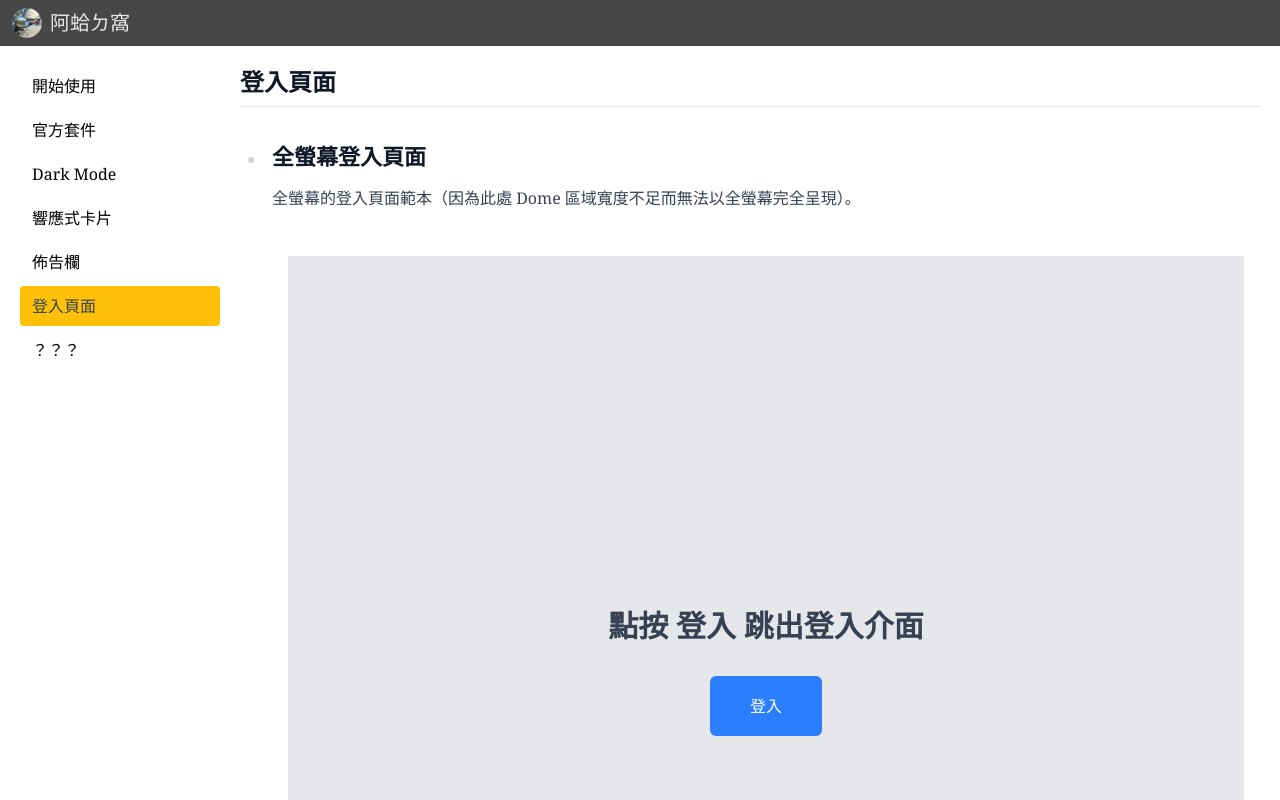
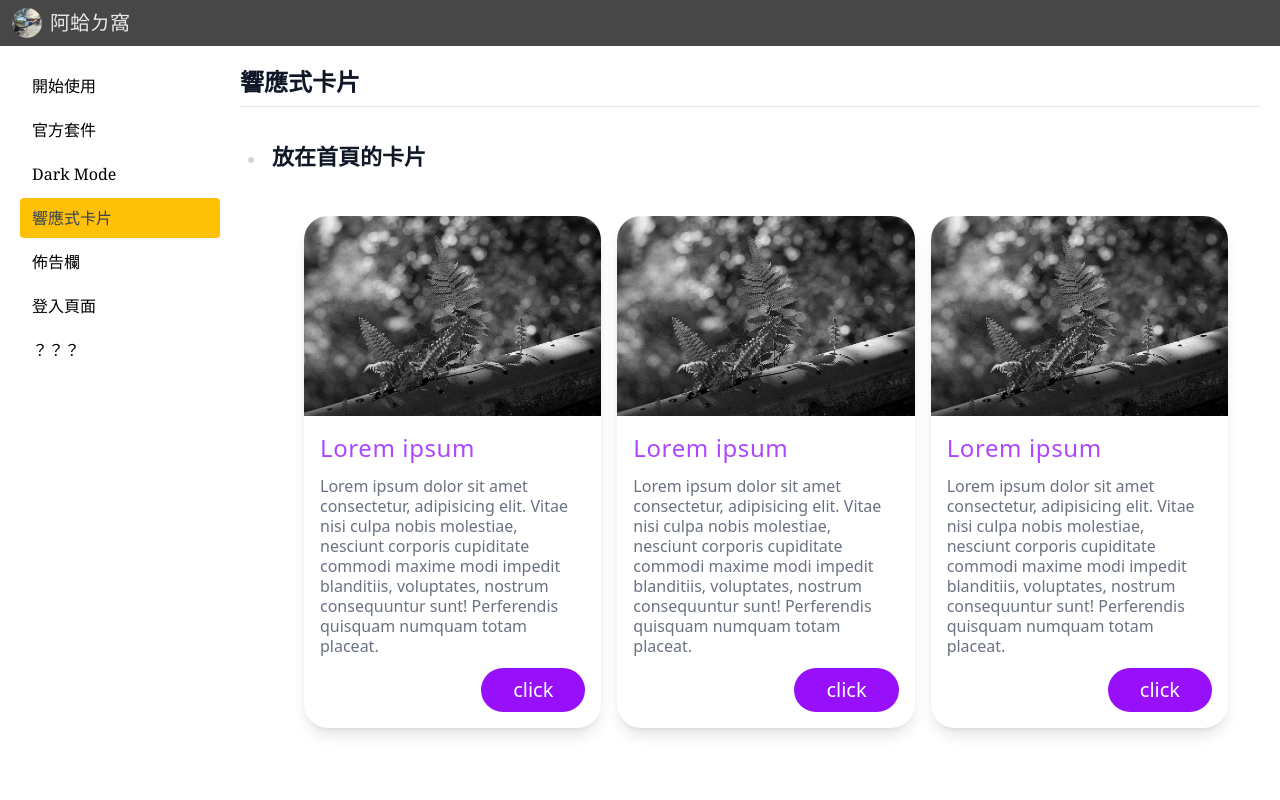
Before and after one commit to quanting56/tailwind-practice-note, a Vue app: page / in a window 1280 px wide. Shown: the top 800 px of the page. Built offline with nearby package versions, Linux system fonts and the light colour scheme.

Commit message:
feat: 「響應式卡片」新增「放在首頁的卡片」

```diff
--- /dev/null
+++ b/src/components/WebNoteView/TailwindNoteView/TailwindCardNote/TailwindHomePageCardDemo.vue
@@ -0,0 +1,52 @@
+<template>
+  <div class="w-full p-4">
+    <ul class="grid grid-cols-1 sm:grid-cols-2 md:grid-cols-3 gap-4">
+      <li
+        v-for="card in cards"
+        class="bg-white shadow-lg rounded-3xl overflow-hidden hover:bg-yellow-100 hover:-translate-y-3 duration-300"
+      >
+        <div class="overflow-hidden">
+          <img
+            class="hover:scale-125 duration-300"
+            :src="card.img" alt="測試卡片圖片1"
+          />
+        </div>
+        <div class="p-4">
+          <h2 class="text-purple-500 text-2xl mb-3 tracking-wide">{{ card.title }}</h2>
+          <p class="text-gray-500 leading-5 mb-3">{{ card.content }}</p>
+          <button
+            type="button"
+            class="block ml-auto bg-purple-600 text-white text-xl py-2 px-8 rounded-full cursor-pointer hover:bg-purple-800 duration-300"
+          >
+            click
+          </button>
+        </div>
+      </li>
+    </ul>
+  </div>
+</template>
+
+<script setup>
+// Vite 的批次導入工具（batch import），適合用來載入靜態資源
+const images = import.meta.glob("../../../../assets/*", { eager: true, as: "url"});
+
+const cards = [
+  {
+    title: "Lorem ipsum",
+    content: "Lorem ipsum dolor sit amet consectetur, adipisicing elit. Vitae nisi culpa nobis molestiae, nesciunt corporis cupiditate commodi maxime modi impedit blanditiis, voluptates, nostrum consequuntur sunt! Perferendis quisquam numquam totam placeat.",
+    img: images["../../../../assets/Kodak_Tmax400_007.jpg"]
+  },
+  {
+    title: "Lorem ipsum",
+    content: "Lorem ipsum dolor sit amet consectetur, adipisicing elit. Vitae nisi culpa nobis molestiae, nesciunt corporis cupiditate commodi maxime modi impedit blanditiis, voluptates, nostrum consequuntur sunt! Perferendis quisquam numquam totam placeat.",
+    img: images["../../../../assets/Kodak_Tmax400_007.jpg"]
+  },
+  {
+    title: "Lorem ipsum",
+    content: "Lorem ipsum dolor sit amet consectetur, adipisicing elit. Vitae nisi culpa nobis molestiae, nesciunt corporis cupiditate commodi maxime modi impedit blanditiis, voluptates, nostrum consequuntur sunt! Perferendis quisquam numquam totam placeat.",
+    img: images["../../../../assets/Kodak_Tmax400_007.jpg"]
+  }
+];
+</script>
+
+<style scoped></style>
--- a/src/views/WebNote/TailwindNoteView.vue
+++ b/src/views/WebNote/TailwindNoteView.vue
@@ -174,7 +174,7 @@ import { tailwindNoteViewTabs } from "../../data/web-note-view/tailwind-note-vie
 const tabs = tailwindNoteViewTabs;
 
 // 處理 tab 切換
-const activeTab = ref(tabs[5].id);
+const activeTab = ref(tabs[3].id);
 const currentTab = computed(() => {
   return tabs.find(t => t.id === activeTab.value) || tabs[0];
 });
```
Also changed, not shown: src/data/web-note-view/tailwind-note-view/tailwind-note-tabs.js.
